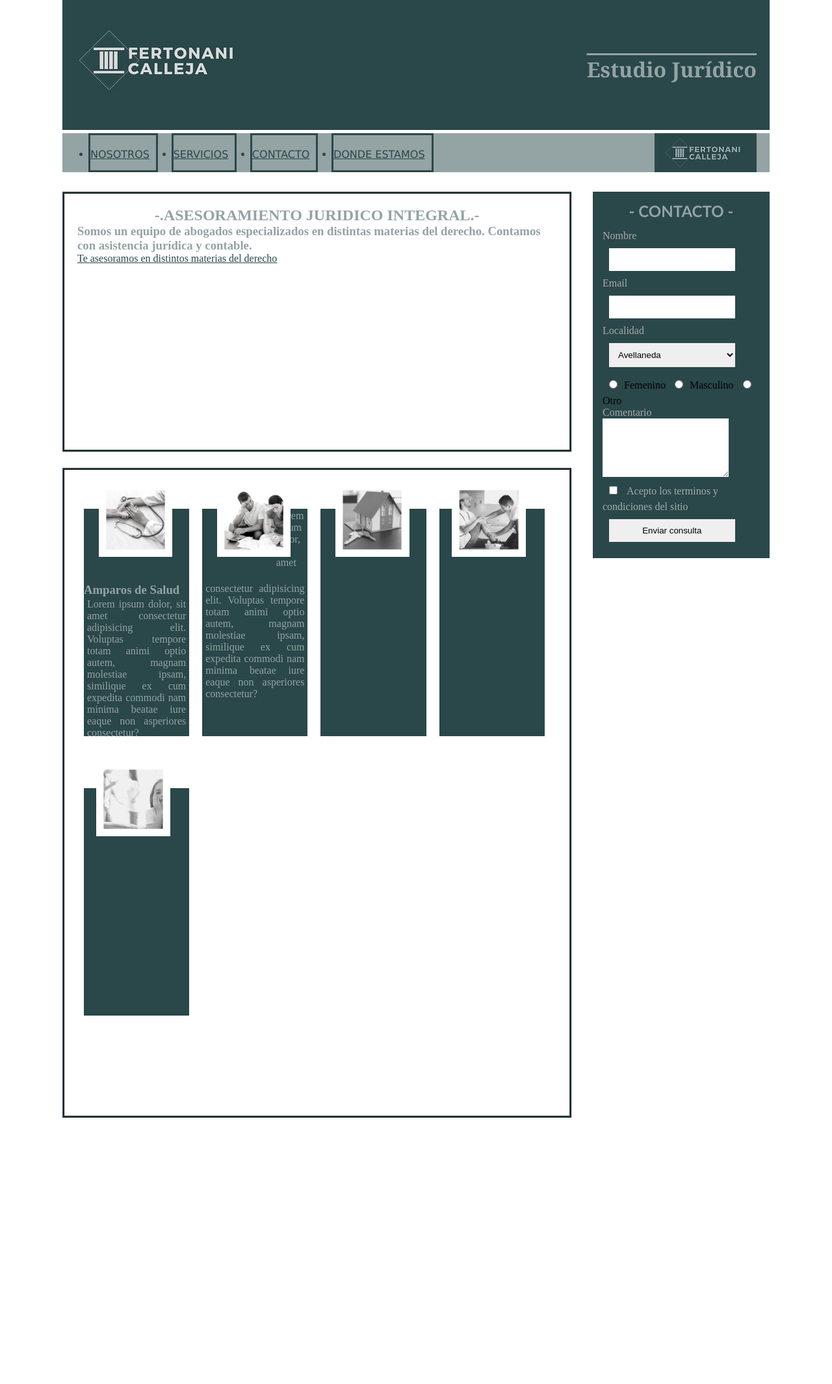
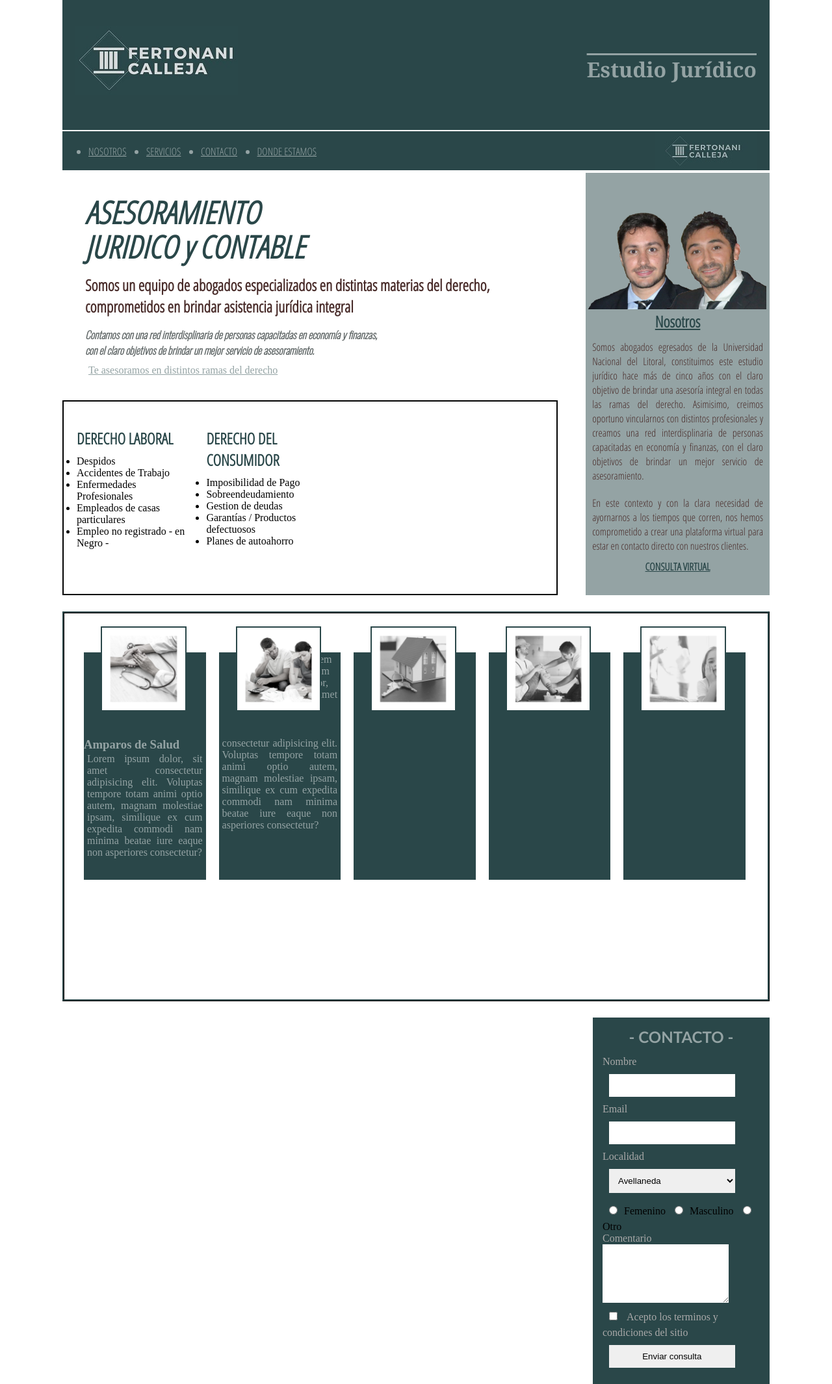
Before and after one commit to Facucalleja/Facu.Webmaster2021, a PHP site: page /PAGINAESTUDIO/estudiojuridico.html in a window 1280 px wide. Shown: the whole page at 65% size. Before the commit the page ends 1720 px from the top, so only its background shows below. Run offline with PHP 8.4, Linux system fonts and the light colour scheme.

Commit message:
7 de Mayo

```diff
--- a/PAGINAESTUDIO/estiloestudio.css
+++ b/PAGINAESTUDIO/estiloestudio.css
@@ -1,3 +1,6 @@
+@import url('https://fonts.googleapis.com/css2?family=Open+Sans+Condensed:wght@300&display=swap');
+@import url('https://fonts.googleapis.com/css2?family=Oswald:wght@200&display=swap');
+
 *{border: 0;
     margin: 0;
     padding: 0;
@@ -11,10 +14,14 @@
 
 }
 
+
+
+
+
     .header{
         width: 100% /* es reduntante porque Todos los elementos de bloque, todos se estiran al 100% */;
-        background-color: rgb(#2A4749);
-        background:#2A4749 ;
+
+        background:#2A4749;
 
                 padding: 20px;
                 padding-top: 40px;
@@ -24,6 +31,14 @@
     .logoestudio {float: left;
     padding-bottom: 25px ;}
 
+    .logoestudio :hover {float: left;
+    padding-bottom: 25px;
+
+
+    }
+
+
+
     .header h1 {text-decoration: overline #94a3a4; color: #94a3a4;
      font-family:Cambria, Cochin, Georgia, Times, 'Times New Roman', serif;
      text-align-last: right;
@@ -32,15 +47,14 @@
      float: right;
     }
 
-    .navbar {background-color:#94a3a4;
+    .navbar {background-color:#2A4749;
         color: white /*no toma el color del hipervinculo poruqe tenes que modificarlo cada uno*/;
         padding-left: 40px;
         padding-right: 20px;
         height: 60px;
-        margin: 5px 0;
-        position: sticky;
+        margin: 2px 0;
+        position: sticky; z-index:200;
         top: 0%;
-
 
 
     }
@@ -48,20 +62,28 @@
 
 
 
-    .logonav {float: right;}
+
+    .logonav {float: right;
+    }
     /* Menu Principal */
 
 
 
        .navbar div { display: block; float: left;
         margin-right: 2% ;
-        font-family: Verdana, Geneva, Tahoma, sans-serif;
+        font-family:"Open Sans Condensed", Verdana, Geneva, Tahoma, sans-serif;
         padding-top: 20px;
         padding-bottom: 15px;
         padding-right: 10px;
-        border: solid #2A4749;
 
          }
+
+        .navbar div :hover {
+
+        transform: translateY(-5px);
+        transform: scaley (2,5);
+
+        }
 
 
 
@@ -71,7 +93,8 @@
 
 
         .navbar ul li a {
-            color:#2A4749;
+            color:#94a3a4;
+            text-decoration: none;
 
 
         }
@@ -80,28 +103,134 @@
 
         .navbar ul li a:hover {
             text-decoration: underline ;
-            background-color: red;
+        ;
 
 
         }
 
         .seccionprincipal {
-            margin-top: 25px;
-        padding: 20px;
+
+        padding: 35px;
         width: 72%;
-        height: 400px;
-        color:#94a3a4;
+        height: 350px;
+        color:#5f6666;
         float: left;
-    border:ridge #2A4749;
-    clear: both; }
+        clear: both;
+         }
 
-    .seccionprincipal h2 {text-align-last: center;}
+    .seccionprincipal h2 {
+    font-family: "Open Sans Condensed",'Segoe UI', Tahoma, Geneva, Verdana, sans-serif;
+    font-style: oblique; line-height: 110%;
+    font-size: 3em;
+    color: #2A4749;
+    margin-bottom: 15px;
+    }
 
-    a{color: #2A4749;}
+    .seccionprincipal h3 {font-family: "Open Sans Condensed", 'Segoe UI', Tahoma, Geneva, Verdana, sans-serif;
+    font-size: 1.5em;
+    color: #492C2A;
+    }
+
+    .seccionprincipal h4 {
+        margin-top: 15px;
+        font-family: "oswald", 'Segoe UI', Tahoma, Geneva, Verdana, sans-serif ;
+        font-size: 1em;
+        font-style: oblique;
+        color:#5f6666;
+    }
+
+    .seccionprincipal a {
+        margin: 10px 5px;
+        float:left;
+        clear: both;
+    }
+
+    .nosotros {
+        width: 26%;
+        height: 650px;
+        float: right;
+        margin-left: 20px;
+        position: relative;
+        background: #94a3a4;
+    }
+
+    .nosotros h3 {
+        font-family: "open sans condensed", 'Segoe UI', Tahoma, Geneva, Verdana, sans-serif;
+        font-weight:bold;
+        font-size: 1.5em;
+        text-align: center;
+        margin-top: 210px;
+        position: relative; z-index: 2;
+        border: solid #94a3a4 2px;
+        background: #94a3a4;
+    }
+
+    .nosotros a {
+        font-family: "open sans condensed", 'Segoe UI', Tahoma, Geneva, Verdana, sans-serif;
+        font-weight:bold;
+        font-size: 1em;
+        text-align: center;
+        color:#2A4749
+    }
+
+    .nosotros p {
+        font-family: "open sans condensed",'Segoe UI', Tahoma, Geneva, Verdana, sans-serif;
+        font-size: medium;
+        text-align: justify;
+        padding: 10px 10px;
+        color: #492C2A;
+
+
+    }
+
+    .tomiimagen {
+        width: 65%;
+        height: auto;
+        object-fit: cover;
+        position: absolute; left: 2px; top: 50px;
+    }
+
+    .facuimagen {
+        width: 54%;
+        height: auto;
+        object-fit: cover;
+        position: absolute; top: 50px; right: 5px; z-index: 1;
+    }
+
+
+
+    .ramasderecho {
+        width: 70%;
+        height: 300px;
+        float: left;
+        border: solid black 2px;
+        padding: 10px 20px;
+
+    }
+    .ramasderecho h4 {
+        font-family: "open sans condensed", 'Segoe UI', Tahoma, Geneva, Verdana, sans-serif;
+        font-size: 1.5em; font-style: oblique, bold 125%;
+        color: #2A4749;
+        margin-bottom: 10px;
+    }
+
+    .ramasderecho div {
+        width: 25%;
+        margin-top: 30px;
+        margin-right: 20px;
+        float: left;
+
+            }
+
+   a{color: #94a3a4;
+
+    }
 
     a:hover {
-        text-decoration: overline #2A4749 ;
-        padding: 5px
+        text-decoration: overline #94a3a4 ;
+        padding: 5px;
+
+
     }
 
     .principal { width: 80%;
@@ -115,8 +244,8 @@
 
     .seccioncajas { margin-top: 25px;
         padding: 20px;
-        width: 72%;
-        height: 1000px;
+        width: 100%;
+        height: 600px;
         color:#94a3a4;
         float: left;
     border:ridge #2A4749;
@@ -127,10 +256,11 @@
     .cajasection {
 
         margin: 40px 10px;
-        width: 22%;
+        width: 18%;
         height: 350px;
         float: left;
-        background-color: #2A4749  ;
+        background-color: #2A4749 ;
+
     }
 
     .cajasection p {
@@ -142,7 +272,7 @@
         float: left;
         position: relative; top: -40px; left: 14%;
         clear: both;
-        border: radius 5px;
+        border: solid #2A4749 2px;
 
     }
 
--- a/PAGINAESTUDIO/estudiojuridico.html
+++ b/PAGINAESTUDIO/estudiojuridico.html
@@ -30,7 +30,10 @@
 
         <nav class="navbar">
             <figure class="logonav">
-                <img src="/PAGINAESTUDIO/imagenes/Logo.estudio.navbien.jpg" alt="Logo.estudio">
+                <a href="home.html">
+
+                    <img src="/PAGINAESTUDIO/imagenes/Logo.estudio.navbien.jpg" alt="Logo.estudio">
+                </a>
             </figure>
 
                 <ul>
@@ -67,17 +70,104 @@
 
             <article class="seccionprincipal">
 
-                <h2>-.ASESORAMIENTO JURIDICO INTEGRAL.-</h2>
-                <h3>Somos un equipo de abogados especializados en distintas materias del derecho. Contamos con asistencia jurídica y contable.</h3>
-                <a href="servicios.html">Te asesoramos en distintos materias del derecho</a>
+                <h2>ASESORAMIENTO <br> JURIDICO y CONTABLE</h2>
+                <h3>Somos un equipo de abogados especializados en distintas materias del derecho, <br>
+                    comprometidos en brindar asistencia jurídica integral </h3>
+                    <h4>Contamos con una red interdisplinaria de personas capacitadas en economía y finanzas, <br> con el claro objetivos de brindar un mejor servicio de asesoramiento.</h4>
+                <a href="servicios.html">Te asesoramos en distintos ramas del derecho</a>
 
             </article>
 
+            <article class="nosotros">
+                <label for="nosotros.hmtl">
+                    <a href="nosotros.html">
+                        <h3>Nosotros</h3>
+                        <figure>
+                            <img src="imagenes/FACU imagen.png" alt="facu" class="facuimagen">
+                        </figure>
+
+                        <figure>
+                            <img src="imagenes/TOMI foto.png" alt="tomi" class="tomiimagen">
+                        </figure>
+                    </label>
+                    </a>
+
+                    <p> Somos abogados egresados de la Universidad Nacional del Litoral,
+                        constituimos este estudio jurídico hace más de cinco años con el claro objetivo de brindar una asesoría integral en todas las ramas del derecho.
+                        Asimisimo, creimos oportuno vincularnos con distintos profesionales y creamos una red interdisplinaria de personas capacitadas en economía y finanzas, con el claro objetivos de brindar un mejor servicio de asesoramiento.
+                    </p>
+                    <p>
+                        En este contexto y con la clara necesidad de ayornarnos a los tiempos que corren, nos hemos comprometido a crear una plataforma virtual para estar en contacto directo con nuestros clientes.
+                    </p>
+                    <a href="contacto.html">
+                        <h4>CONSULTA VIRTUAL</h4>
+                    </a>
+
+            </article>
+
+           <section class="ramasderecho">
+
+               <div>
+                   <h4>DERECHO LABORAL</h4>
+                   <ul>
+                       <li>Despidos</li>
+                       <li>Accidentes de Trabajo</li>
+                       <li>Enfermedades Profesionales</li>
+                       <li>Empleados de casas particulares</li>
+                       <li>Empleo no registrado - en Negro -</li>
+
+                    </ul>
+                </div>
+
+                <div>
+                    <h4>DERECHO DEL CONSUMIDOR</h4>
+                    <ul>
+                        <li>Imposibilidad de Pago</li>
+                        <li>Sobreendeudamiento</li>
+                        <li>Gestion de deudas</li>
+                        <li>Garantías / Productos defectuosos</li>
+                        <li>Planes de autoahorro</li>
+
+                    </ul>
+                </div>
+
+            </section>
 
 
 
+            <section class= "seccioncajas">
 
-                <article class="contacto-estudio">
+                <div class="cajasection">
+                    <img src="/PAGINAESTUDIO/imagenes/Salud.estudio.jpg" alt="Salud" class="imgsection">
+                    <h3>Amparos de Salud</h3>
+                    <p>Lorem ipsum dolor, sit amet consectetur adipisicing elit. Voluptas tempore totam animi optio autem, magnam molestiae ipsam, similique ex cum expedita commodi nam minima beatae iure eaque non asperiores consectetur?</p>
+                </div>
+
+                <div class="cajasection">
+                    <img src="/PAGINAESTUDIO/imagenes/Deudas.estudio.jpg" alt="Deudas" class="imgsection">
+                    <p>Lorem ipsum dolor, sit amet consectetur adipisicing elit. Voluptas tempore totam animi optio autem, magnam molestiae ipsam, similique ex cum expedita commodi nam minima beatae iure eaque non asperiores consectetur?</p>
+
+                </div>
+
+                <div class="cajasection">
+                    <img src="/PAGINAESTUDIO/imagenes/Alquileres.estudio.jpg" alt="alquileres" class="imgsection">
+                </div>
+
+
+                <div class="cajasection">
+                    <img src="/PAGINAESTUDIO/imagenes/Accidentelaboral.estudio.jpg" alt="accidentelaboral" class="imgsection">
+
+                </div>
+
+                <div class="cajasection">
+                    <img src="/PAGINAESTUDIO/imagenes/alimentos.estudio.jpg" alt="alimentos" class="imgsection">
+
+                </div>
+            </section>
+
+        </section>
+
+            <article class="contacto-estudio">
 
                 <!-- CONTACTO -->
 
@@ -150,41 +240,6 @@
                     </form>
 
 
-            </article>
-
-            <section class= "seccioncajas">
-
-                <div class="cajasection">
-                    <img src="/PAGINAESTUDIO/imagenes/Salud.estudio.jpg" alt="Salud" class="imgsection">
-                    <h3>Amparos de Salud</h3>
-                    <p>Lorem ipsum dolor, sit amet consectetur adipisicing elit. Voluptas tempore totam animi optio autem, magnam molestiae ipsam, similique ex cum expedita commodi nam minima beatae iure eaque non asperiores consectetur?</p>
-                </div>
-
-                <div class="cajasection">
-                    <img src="/PAGINAESTUDIO/imagenes/Deudas.estudio.jpg" alt="Deudas" class="imgsection">
-                    <p>Lorem ipsum dolor, sit amet consectetur adipisicing elit. Voluptas tempore totam animi optio autem, magnam molestiae ipsam, similique ex cum expedita commodi nam minima beatae iure eaque non asperiores consectetur?</p>
-
-                </div>
-
-                <div class="cajasection">
-                    <img src="/PAGINAESTUDIO/imagenes/Alquileres.estudio.jpg" alt="alquileres" class="imgsection">
-                </div>
-
-
-                <div class="cajasection">
-                    <img src="/PAGINAESTUDIO/imagenes/Accidentelaboral.estudio.jpg" alt="accidentelaboral" class="imgsection2">
-
-                </div>
-
-                <div class="cajasection">
-                    <img src="/PAGINAESTUDIO/imagenes/alimentos.estudio.jpg" alt="alimentos" class="imgsection2">
-
-                </div>
-            </section>
-
-            </section>
-
-
 
 
 
```
Also changed, not shown: Ejercicio/POSITION/estilosposition.css (+10 -5 lines), Ejercicio/FLEXBOX/ejercicioFLEXBOX.html (added), Ejercicio/FLEXBOX/flexboxestilo.css (added), PAGINAESTUDIO/imagenes/FACU imagen.png (added), PAGINAESTUDIO/imagenes/TOMI foto.png (added), index.html (added).
